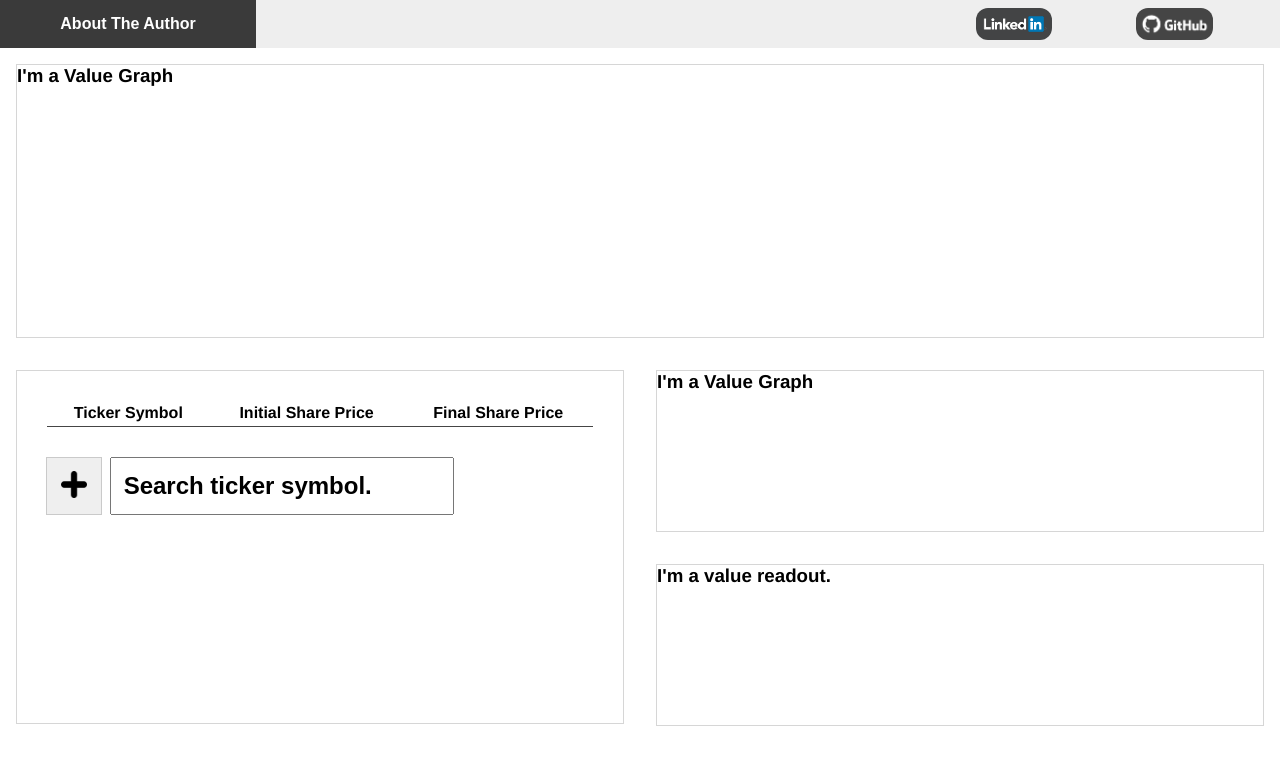
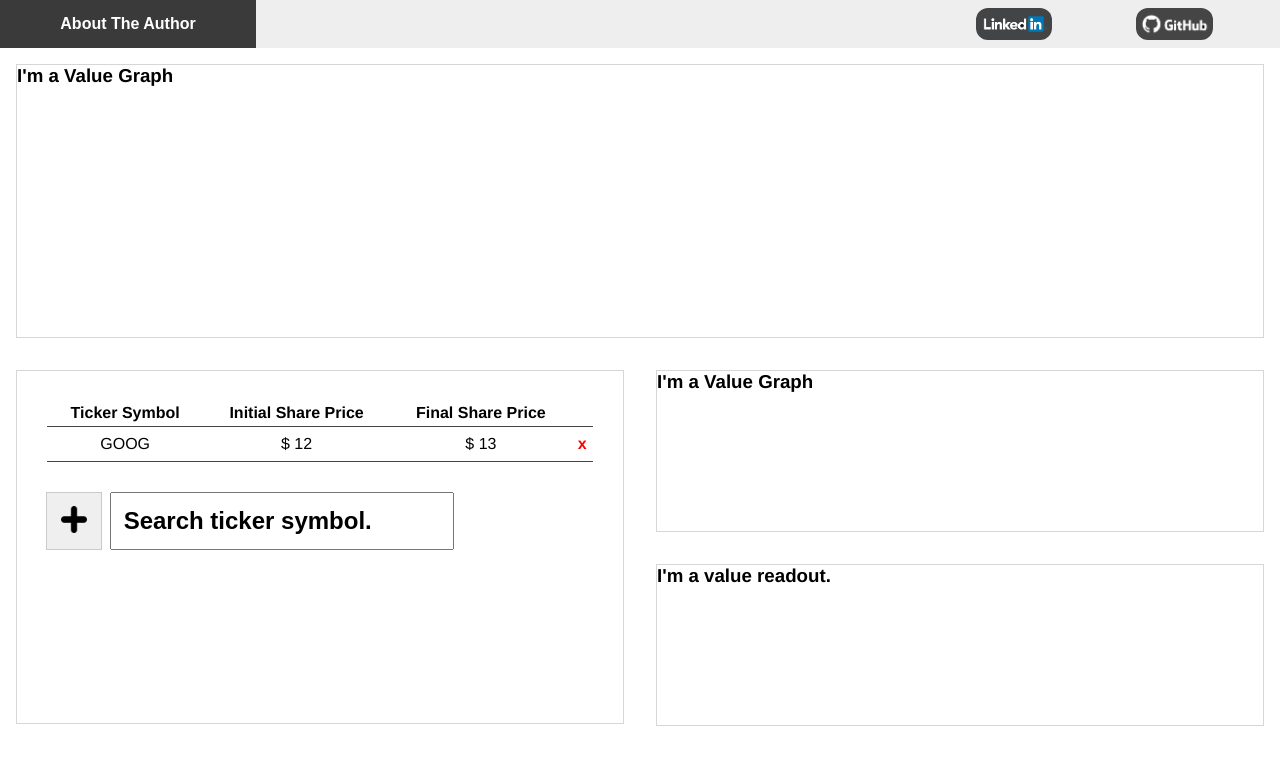
Before and after one commit to HarryMWinters/stock-price-delta, a Vue app: page / in a window 1280 px wide. Shown: the top 764 px of the page. Built offline with nearby package versions, Linux system fonts and the light colour scheme.

Commit message:
Stock values list loading properly

```diff
--- a/src/App.vue
+++ b/src/App.vue
@@ -20,8 +20,14 @@ export default {
   },
   data() {
     return {
-      stocks: [],
-
+      stocks: [
+        {
+          symbol: "GOOG",
+          initialSharePrice: 12.0,
+          finalSharePrice: 13.0,
+          priceArray: [12.0, 15.0, 13.0]
+        }
+      ],
       dates: {
         initial: "2019-07-01",
         final: "2019-07-02"
--- a/src/components/stock-picker/StockPicker.vue
+++ b/src/components/stock-picker/StockPicker.vue
@@ -68,6 +68,14 @@ export default {
             }
           })
           .then(response => {
+            const dates = Object.keys(response.data["Time Series (Daily)"]);
+            let stockPrices = dates.map(date => {
+              return Number(
+                response.data["Time Series (Daily)"][date]["4. close"],
+                2
+              );
+            });
+
             this.stocks.push({
               symbol: symbol,
               initialSharePrice: Number(
@@ -79,7 +87,8 @@ export default {
                 response.data["Time Series (Daily)"][this.dates.final][
                   "4. close"
                 ]
-              ).toFixed(2)
+              ).toFixed(2),
+              priceArray: stockPrices
             });
           })
           .catch(() => {
@@ -99,6 +108,7 @@ export default {
           });
       }
     },
+
     deleteStock: function(targetStock) {
       const index = this.stocks.map(s => s.symbol).indexOf(targetStock.symbol);
       this.stocks.splice(index, 1);
```
